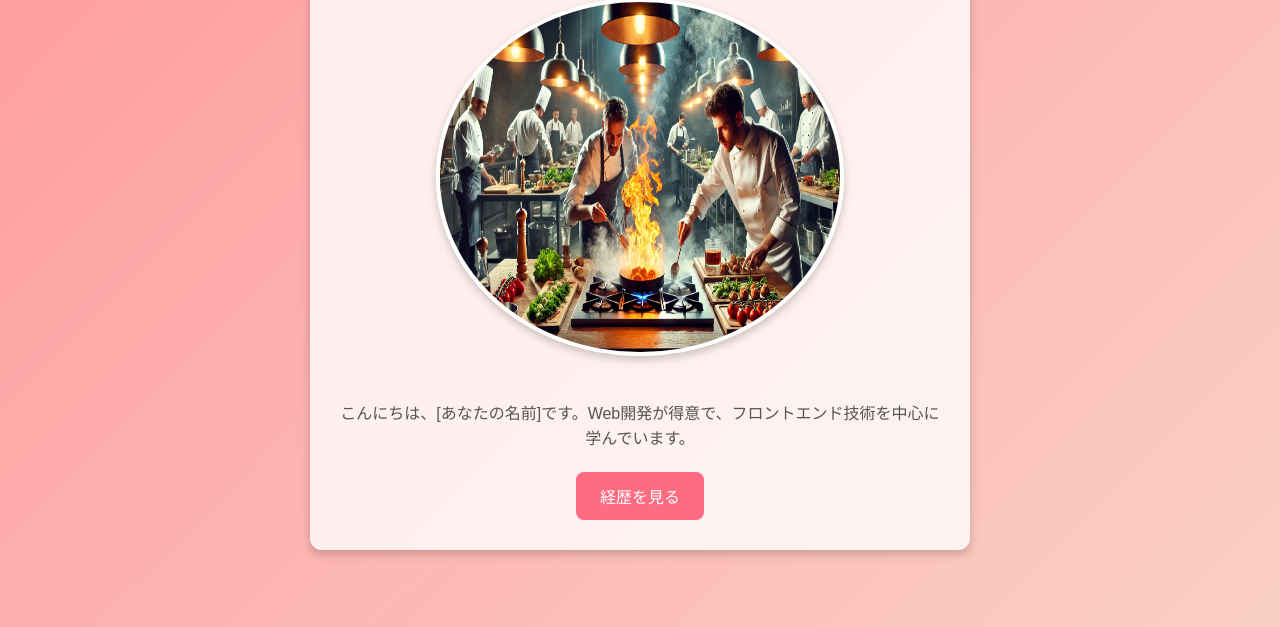
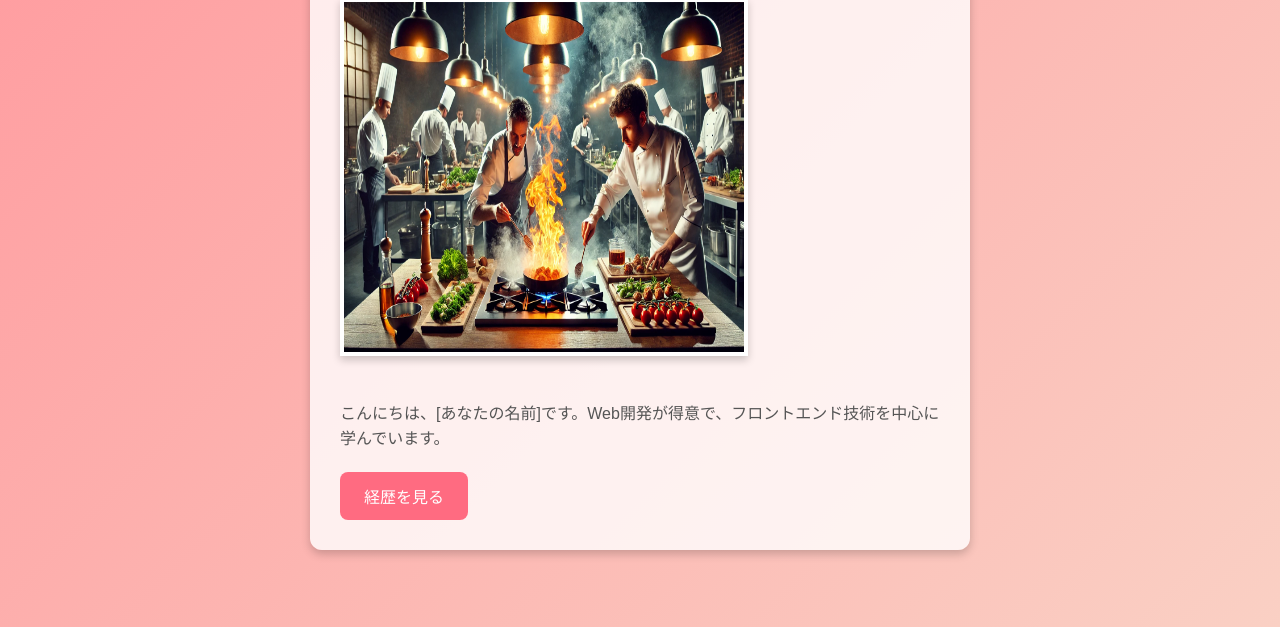
Before and after one commit to mounthero/yamada.taro.io, a plain HTML site: page index.html in a window 1280 px wide. Shown: the part 173-800 px from the top of the page. Drawn offline with Linux system fonts and the light colour scheme.

Commit message:
Update styles.css
レイアウトの修正：文字の中央ぞろえを削除、画像を丸くするのを削除。

```diff
--- a/styles.css
+++ b/styles.css
@@ -1,7 +1,6 @@
 /* styles.css */
 body {
     font-family: 'Arial', sans-serif;
-    text-align: center;
     background: linear-gradient(135deg, #ff9a9e, #fad0c4);
     margin: 0;
     padding: 0;
@@ -17,7 +16,6 @@ body {
     background: rgba(255, 255, 255, 0.8);
     box-shadow: 0 4px 10px rgba(0, 0, 0, 0.2);
     border-radius: 12px;
-    text-align: center;
 }
 
 h1 {
@@ -39,7 +37,6 @@ h1 {
 .profile-img {
     width: 400px;
     height: 350px;
-    border-radius: 50%;
     margin-bottom: 15px;
     border: 4px solid white;
     box-shadow: 0 4px 8px rgba(0, 0, 0, 0.2);
```
